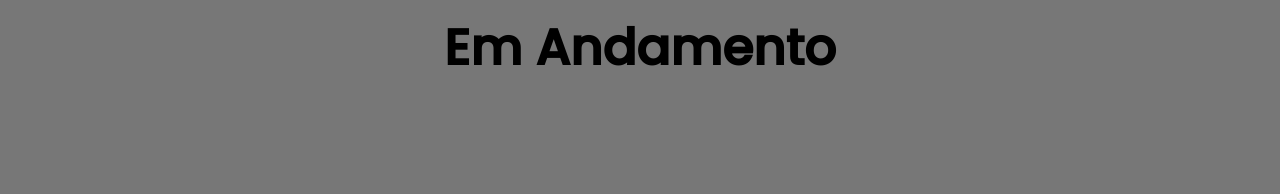
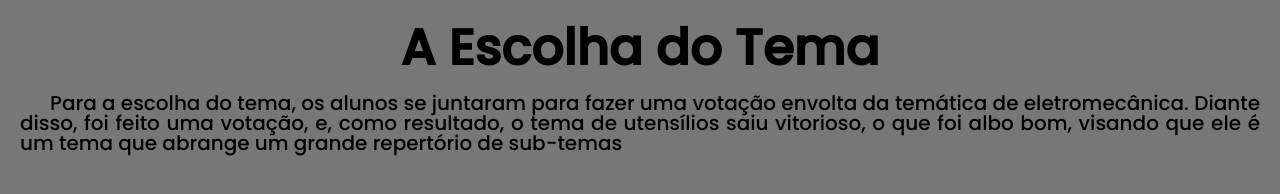
Before and after one commit to GilvanPedro/Site_Maker, a plain HTML site: page bimestre2.html in a window 1280 px wide. Shown: the part 76-270 px from the top of the page. Drawn offline with Linux system fonts and the light colour scheme.

Commit message:
Update bimestre2.html

```diff
--- a/bimestre2.html
+++ b/bimestre2.html
@@ -37,7 +37,11 @@
     </header>
 
     <main>
-        <h2>Em Andamento</h2>
+        <h2>A Escolha do Tema</h2>
+
+        <p>
+        Para a escolha do tema, os alunos se juntaram para fazer uma votação envolta da temática de eletromecânica. Diante disso, foi feito uma votação, e, como resultado, o tema de utensílios saiu vitorioso, o que foi albo bom, visando que ele é um tema que abrange um grande repertório de sub-temas
+        </p>
     </main>
 </body>
 </html>
```
